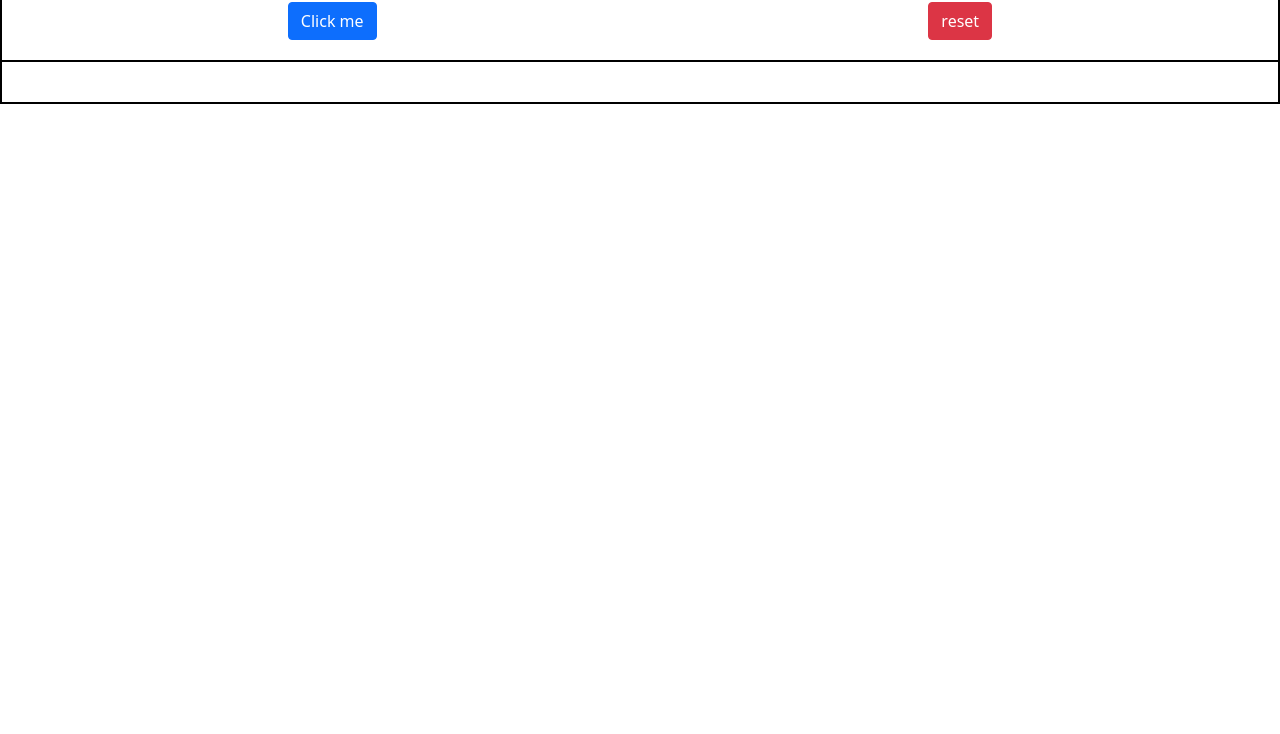
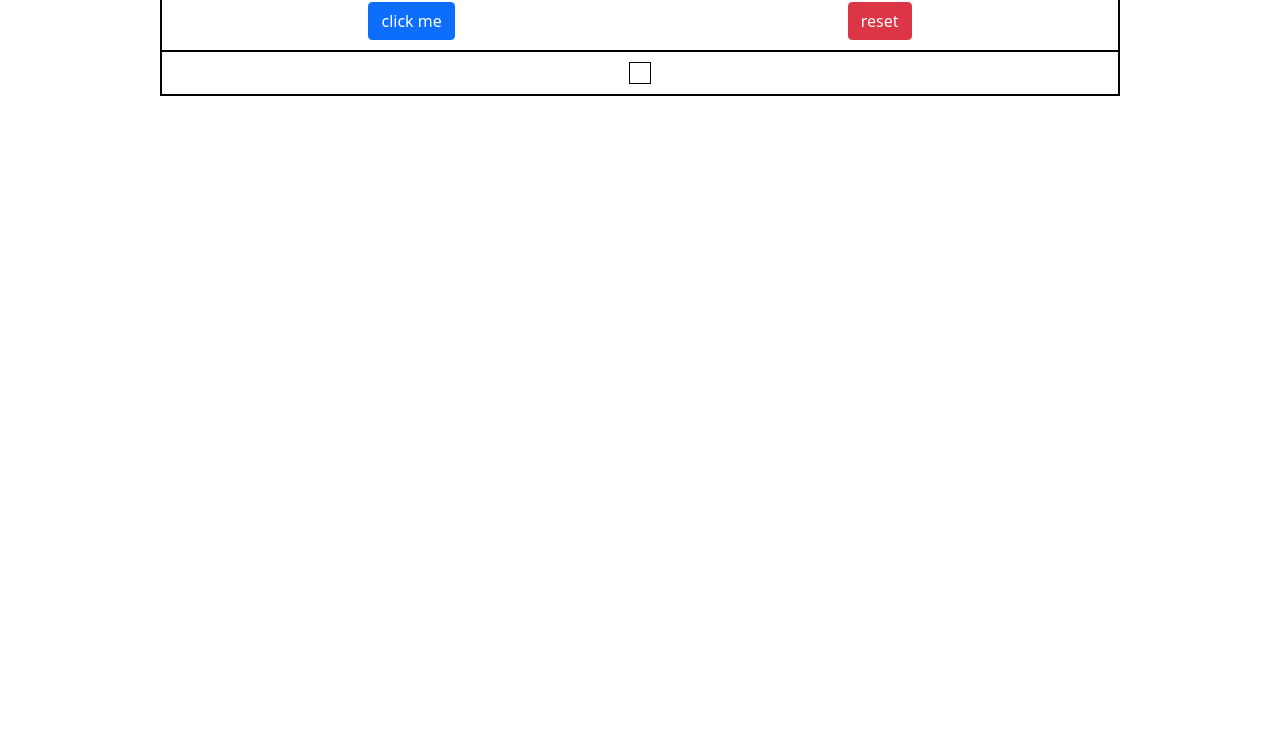
Before and after one commit to salissadiq/js-coding-challenge, a plain HTML site: page index.html in a window 1280 px wide. Shown: the part 66-800 px from the top of the page. Drawn offline with nearby package versions, Linux system fonts and the light colour scheme.

Commit message:
Delete the entire code base and rewrite everything from scratch

```diff
--- a/index.html
+++ b/index.html
@@ -5,22 +5,17 @@
     <meta name="viewport" content="width=device-width, initial-scale=1.0">
     <link rel="stylesheet" href="https://cdn.jsdelivr.net/npm/bootstrap@5.1.3/dist/css/bootstrap.min.css" integrity="sha384-1BmE4kWBq78iYhFldvKuhfTAU6auU8tT94WrHftjDbrCEXSU1oBoqyl2QvZ6jIW3" crossorigin="anonymous">
     <link rel="stylesheet" href="static/css/style.css">
-    <title>Document</title>
+    <title>JS challenge | age in days</title>
 </head>
 <body>
     <div class="container-1">
-        <h2>Challenge 1: Your age in days</h2>
-        <div class="flex-col-container-1">
-            <div>
-                <button onclick="ageInDays()" class="btn btn-primary">Click me</button>
-            </div>
-            <div>
-                <button onclick="reset()" class="btn btn-danger">reset</button>
-            </div>
+        <h1>Challenge 1: Age in days</h1>
+        <div class="flex-box-container-1">
+            <button onclick="ageInDays()" class="btn btn-primary">click me</button>
+            <button onclick="reset()" class="btn btn-danger">reset</button>
         </div>
-
-        <div class="flex-col-container-1">
-            <div id="flex-col-result"></div>
+        <div class="flex-box-container-1">
+            <div id="flex-box-result-container"></div>
         </div>
     </div>
     <script src="static/js/script.js"></script>
--- a/static/css/style.css
+++ b/static/css/style.css
@@ -1,15 +1,18 @@
 .container-1 {
     border: 1px solid black;
+    margin: 0 auto;
+    width: 75%;
+    text-align: center;
 }
-.flex-col-container-1 {
+
+.flex-box-container-1 {
     display: flex;
-    flex-wrap: wrap;
     justify-content: space-around;
     border: 1px solid black;
-    padding: 10px
+    padding: 10px;
 }
 
-.flex-col-container-1 div {
+#flex-box-result-container {
+    border: 1px solid black;
     padding: 10px;
-    display: flex;
 }
--- a/static/js/script.js
+++ b/static/js/script.js
@@ -1,16 +1,14 @@
 function ageInDays() {
+    var birthYear = prompt("What year were you born ? .... good friend")
+    var currentYear = new Date().getFullYear()
+    var daysInYear = 365
+    var daysOld = (currentYear - birthYear) * daysInYear
 
-    var birthYear = prompt("What year were you born ..... good friend?");
-    var currentYear = new Date().getFullYear();
-    var daysInYear = 365;
-    var ageInDays = (currentYear - birthYear) * daysInYear;
-
-    var newH1 = document.createElement('h1');
-    var textResult = document.createTextNode('You\'re ' + ageInDays + ' age in days')
-    newH1.setAttribute('id', 'ageInDays');
-    newH1.appendChild(textResult);
-    document.getElementById('flex-col-result').appendChild(newH1);
-
+    var newH1 = document.createElement("h1")
+    var textResult = document.createTextNode(' You\'re ' + daysOld + ' days age old')
+    newH1.setAttribute('id', 'ageInDays')
+    newH1.appendChild(textResult)
+    document.getElementById('flex-box-result-container').appendChild(newH1)
 }
 
 function reset() {
```
